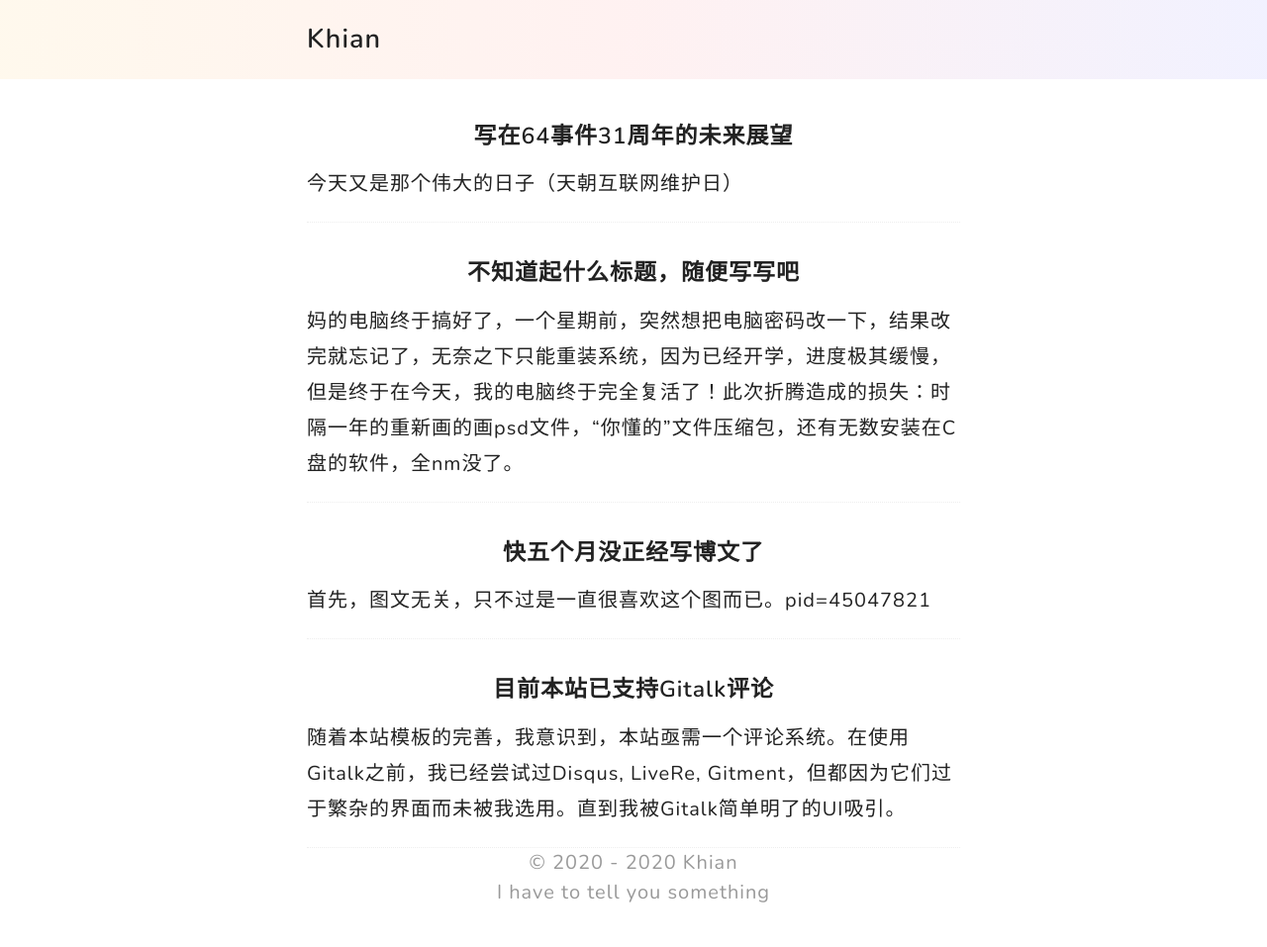
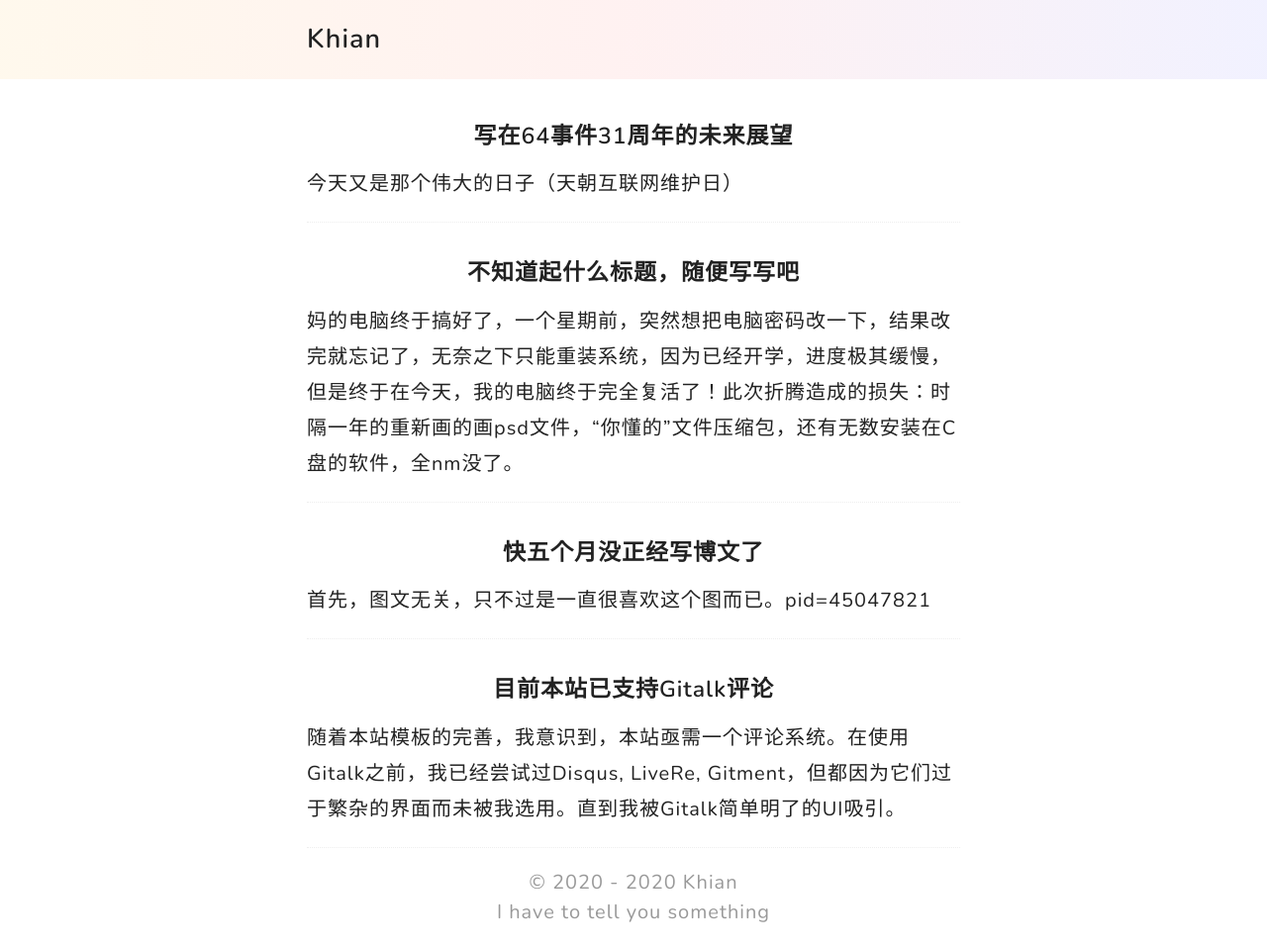
Before and after one commit to Jawutzh/nst, a Jekyll site: the page built from index.html, in a window 1280 px wide and 957 px high. Shown: the whole window at 99% size. Built offline with Jekyll 4.4.1, drawn with Linux system fonts in a browser that asks for light colours; the list of posts is cut into pages by our own code.

Commit message:
Update style.html

```diff
--- a/_includes/style.html
+++ b/_includes/style.html
@@ -27,7 +27,7 @@ header {
 footer{
 	text-align: center;
 	color: #999;
-	margin: auto 0;
+	margin: 1em 0;
 }
 .header-stand{
 	height: calc(2.5em + 27px);
```
